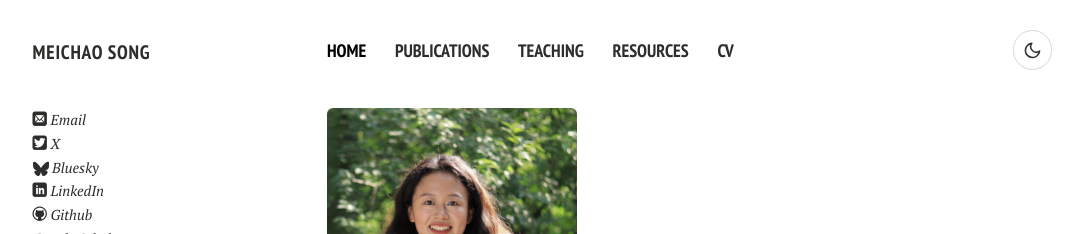
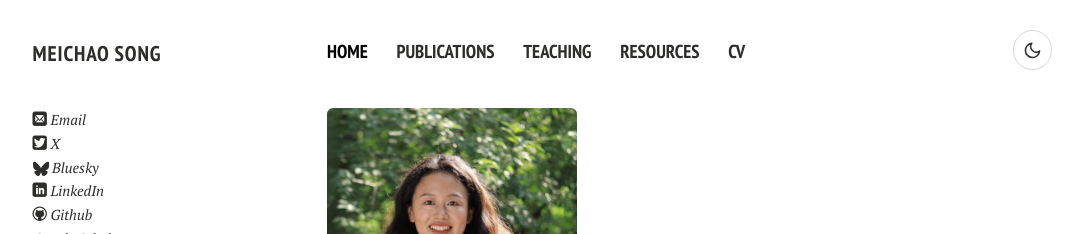
Before and after one commit to MeichaoPoliSci/MeichaoCV202606, a Jekyll site: the page built from index.md, in a window 1280 px wide. Shown: the top 234 px of the page, without its empty margins (121-1204 px from the left). Built offline with Jekyll 4.4.1, drawn with Linux system fonts in a browser that asks for light colours; nearby versions of some CDN libraries; comment, search, counter and statistics services are not loaded; a style sheet for code colours, icons or effects is not loaded.

Commit message:
Increase header navigation font sizes

```diff
--- a/assets/css/theme-toggle.css
+++ b/assets/css/theme-toggle.css
@@ -88,7 +88,7 @@ footer a {
 }
 
 .site-name a {
-  font-size: 1.08rem;
+  font-size: 1.18rem;
   font-weight: 700;
   letter-spacing: 0.04em;
   text-transform: uppercase;
@@ -115,6 +115,10 @@ footer a {
 
 .top-navigation nav {
   flex: 1 1 auto;
+}
+
+.top-navigation li a {
+  font-size: 1.04rem;
 }
 
 .top-navigation-current {
@@ -333,7 +337,7 @@ html[data-theme="dark"] .footer-wrap {
     align-items: center;
     min-width: 0;
     min-height: 2.2rem;
-    font-size: 1rem;
+    font-size: 1.08rem;
     line-height: 1.1;
   }
 
@@ -432,6 +436,7 @@ html[data-theme="dark"] .footer-wrap {
 
   .top-navigation li a {
     display: block;
+    font-size: 1.05rem;
     padding: 0.55rem 0;
   }
 
```
